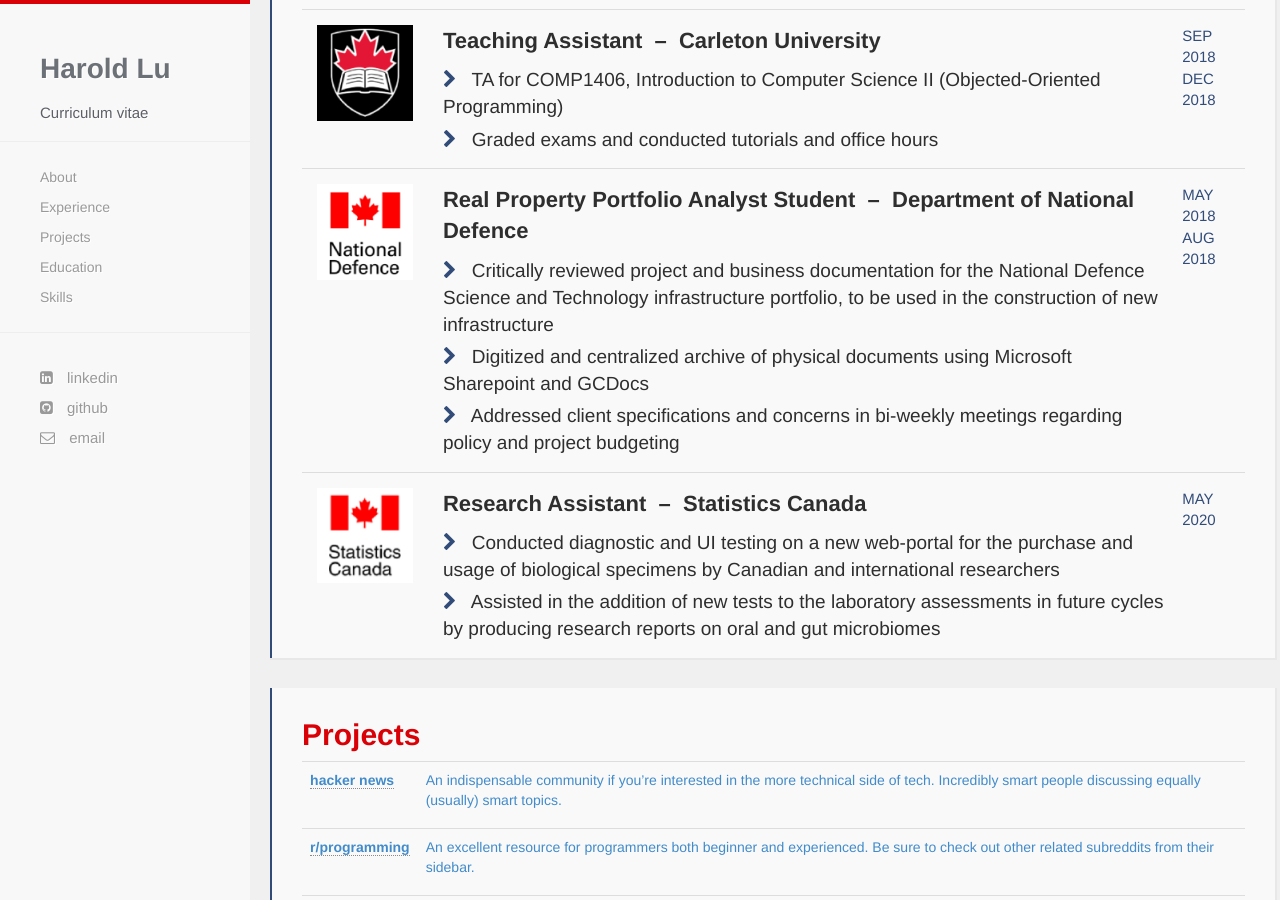
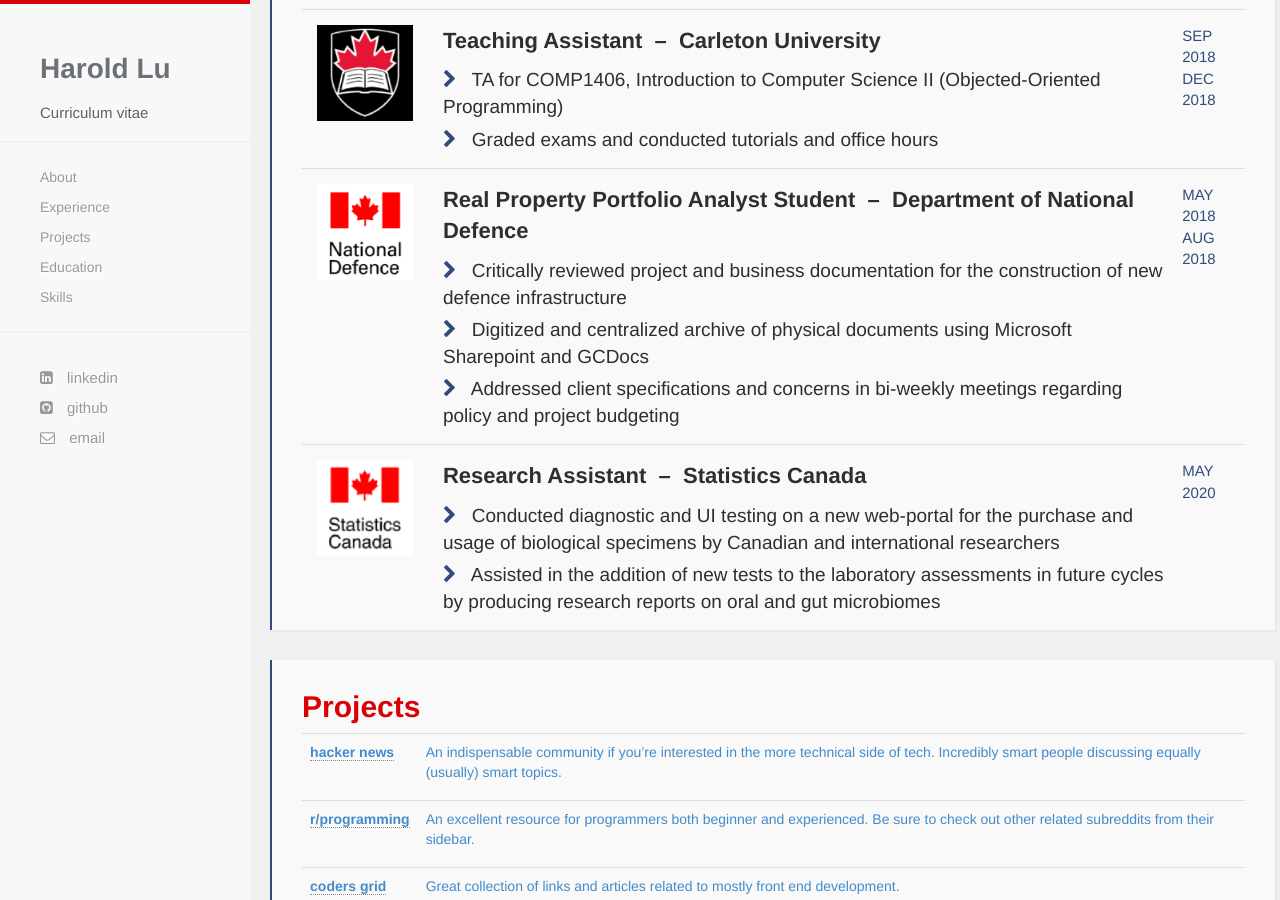
Before and after one commit to harold-lu/harold-lu.github.io, a Jekyll site: the page built from index.html, in a window 1280 px wide and 900 px high, scrolled down 1217 px. Built offline with Jekyll 4.4.1, drawn with Linux system fonts in a browser that asks for light colours; nearby versions of some CDN libraries; some web fonts are replaced.

Commit message:
table update

```diff
--- a/index.html
+++ b/index.html
@@ -66,7 +66,7 @@
             <td style="width:80%;padding:15px">
               <p style="color:#2e2e2e;font-size:22px;font-weight:600">Real Property Portfolio Analyst Student &nbsp;&ndash;&nbsp; Department of National Defence</p>
 			  <ul  style="font-size:19px;font-weight:450;color:#2e2e2e;list-style-type: none;list-style-position:inside;margin:0;padding:0px 0px 0px 0px">
-				<li style="padding-bottom:5px"><i class="fa fa-chevron-right" style="padding-right:10px;color:#324C79"></i> Critically reviewed project and business documentation for the National Defence Science and Technology infrastructure portfolio, to be used in the construction of new infrastructure</li>
+				<li style="padding-bottom:5px"><i class="fa fa-chevron-right" style="padding-right:10px;color:#324C79"></i> Critically reviewed project and business documentation for the construction of new defence infrastructure</li>
 				<li style="padding-bottom:5px"><i class="fa fa-chevron-right" style="padding-right:10px;color:#324C79"></i> Digitized and centralized archive of physical documents using Microsoft Sharepoint and GCDocs</li>
 				<li><i class="fa fa-chevron-right" style="padding-right:10px;color:#324C79"></i> Addressed client specifications and concerns in bi-weekly meetings regarding policy and project budgeting</li>
 			  </ul>
```
